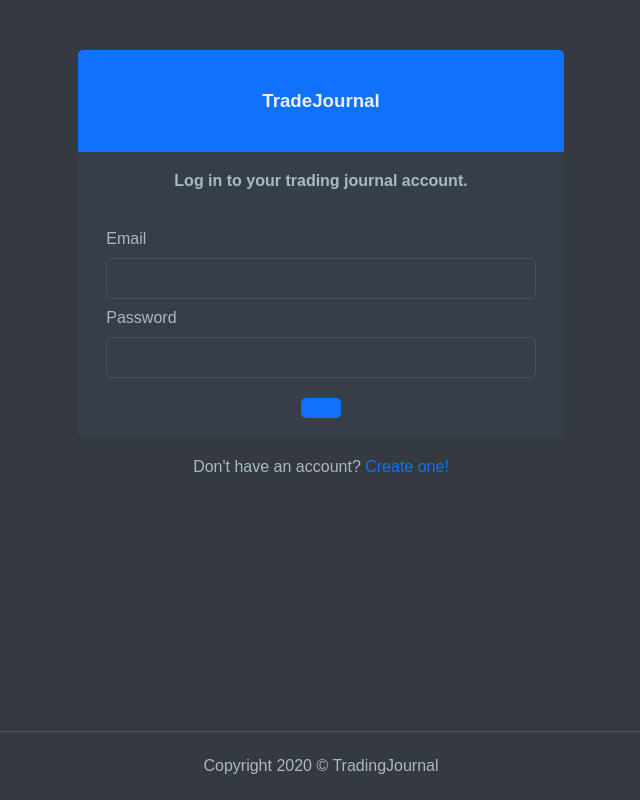
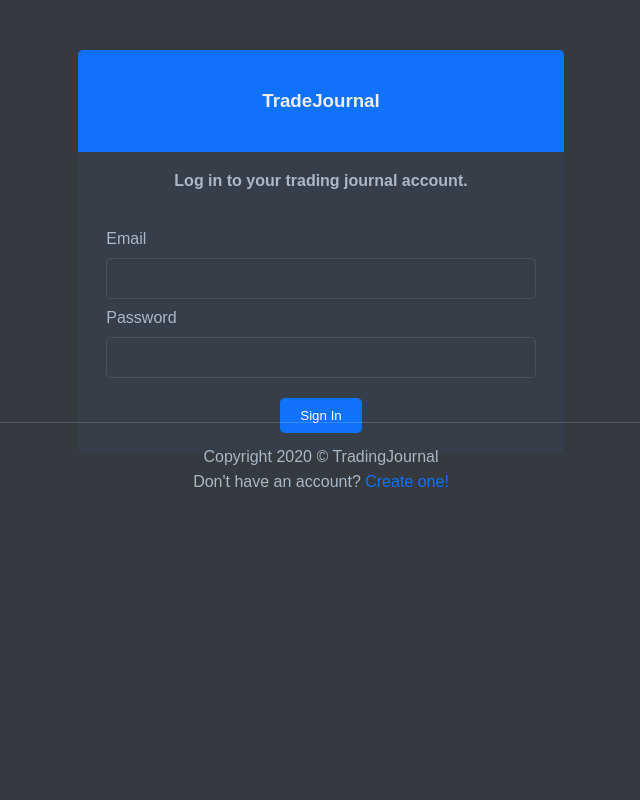
Before and after one commit to drozd1krystian/trading-journal, a React (Create React App) app: page /signin in a window 1280 px wide. Shown: the whole page, without its empty margins (319-959 px from the left). Built offline with nearby package versions, Linux system fonts and the light colour scheme; no server answers.

Commit message:
added page transition animation

```diff
--- a/src/App.js
+++ b/src/App.js
@@ -2,7 +2,7 @@ import DailyJournal from "./pages/DailyJournal";
 import Dashboard from "./pages/Dashboard";
 import EditJournal from "./pages/EditJournal";
 import "./sass/styles.scss";
-import { Switch, Route, Redirect } from "react-router-dom";
+import { Switch, Route, Redirect, useLocation } from "react-router-dom";
 import SignUp from "./pages/SignUp";
 import SignIn from "./pages/SignIn";
 import { useDispatch } from "react-redux";
@@ -11,20 +11,27 @@ import { checkUserSession, isLoading } from "./redux/User/user.actions";
 import AuthRoute from "./hoc/AuthRoute";
 import LoggingIn from "./components/Loaders/LoggingIn";
 import LoadingScreen from "./components/Loaders/LoadingScreen";
+import { AnimatePresence } from "framer-motion";
 
 function App() {
   const dispatch = useDispatch();
+  const location = useLocation();
 
   useEffect(() => {
     dispatch(isLoading());
     dispatch(checkUserSession());
   }, [dispatch]);
 
+  useEffect(() => {
+    window.scrollTo(0, 0);
+  }, [location]);
+
   return (
-    <div className="dark_theme" id="app">
+    <div className="app" id="app">
       <LoadingScreen />
       <LoggingIn />
-      <Switch>
+      <AnimatePresence>
+        <Switch location={location}>
           <AuthRoute exact path="/dashboard" component={Dashboard} />
           <AuthRoute exact path="/journal" component={DailyJournal} />
           <AuthRoute exact path="/edit-journal/:id" component={EditJournal} />
@@ -35,6 +42,7 @@ function App() {
             <Redirect to="/dashboard" />
           </Route>
         </Switch>
+      </AnimatePresence>
     </div>
   );
 }
--- a/src/layouts/auth.js
+++ b/src/layouts/auth.js
@@ -1,20 +1,45 @@
 import React from "react";
-import { Link } from "react-router-dom";
+import Footer from "../components/Footer";
+
+import { motion } from "framer-motion";
 
 const AuthLayout = (props) => {
   const { children } = props;
 
+  const pageVariants = {
+    initial: {
+      opacity: 0,
+      y: 0,
+    },
+    in: {
+      opacity: 1,
+      y: 0,
+    },
+    out: {
+      opacity: 0,
+    },
+  };
+
   return (
-    <div className="container">
-      <div className="row row-center mt-5 ">
-        <div className="col-4">
-          <div className="form">
-            <h3 className="form_logo text-center">TradeJournal</h3>
-            <div className="form_body bg-dark">{children}</div>
+    <>
+      <motion.div
+        className="container"
+        animate="in"
+        initial="initial"
+        exit="out"
+        variants={pageVariants}
+      >
+        <div className="row row-center mt-5 ">
+          <div className="col-4">
+            <div className="form">
+              <h3 className="form_logo text-center">TradeJournal</h3>
+              {children}
+            </div>
           </div>
         </div>
-      </div>
-    </div>
+      </motion.div>
+      <Footer />
+    </>
   );
 };
 
--- a/src/layouts/main.js
+++ b/src/layouts/main.js
@@ -2,18 +2,36 @@ import React from "react";
 import Footer from "../components/Footer";
 import Header from "../components/Header";
 import Menu from "../components/Menu";
+import { motion } from "framer-motion";
 
 const MainLayout = (props) => {
   const { children, title } = props;
+  const pageVariants = {
+    initial: {
+      opacity: 0,
+    },
+    in: {
+      opacity: 1,
+    },
+    out: {
+      opacity: 0,
+    },
+  };
   return (
     <>
       <Header />
       <Menu />
-      <div className="container">
+      <motion.div
+        className="container"
+        animate="in"
+        initial="initial"
+        exit="out"
+        variants={pageVariants}
+      >
         <h3 className="page_title">{title}</h3>
         <div className="content">{children}</div>
-        <Footer />
-      </div>
+      </motion.div>
+      <Footer />
     </>
   );
 };
--- a/src/pages/SignIn/index.js
+++ b/src/pages/SignIn/index.js
@@ -5,7 +5,6 @@ import "../SignUp/style.scss";
 import Input from "../../components/Input";
 import Button from "../../components/Button";
 import { Link, useHistory } from "react-router-dom";
-import Footer from "../../components/Footer";
 import { useDispatch, useSelector } from "react-redux";
 import { emailSignInStart } from "../../redux/User/user.actions";
 
@@ -39,8 +38,8 @@ const SignIn = (props) => {
   };
 
   return (
-    <>
-      <AuthLayout>
+    <AuthLayout>
+      <div className="form_body bg-dark">
         <div className="row row-center">
           <div className="col-8">
             <p className="text-center text-bold ">
@@ -67,10 +66,10 @@ const SignIn = (props) => {
             />
           </div>
           <div className="row row-center mt-2">
-            <Button value="Sign In" />
+            <Button>Sign In</Button>
           </div>
         </form>
-      </AuthLayout>
+      </div>
       <div className="container">
         <p className="text-center mt-2">
           Don't have an account?{" "}
@@ -79,8 +78,7 @@ const SignIn = (props) => {
           </Link>
         </p>
       </div>
-      <Footer />
-    </>
+    </AuthLayout>
   );
 };
 
--- a/src/pages/SignUp/index.js
+++ b/src/pages/SignUp/index.js
@@ -5,7 +5,6 @@ import "./style.scss";
 import Input from "../../components/Input";
 import Button from "../../components/Button";
 import { Link, useHistory } from "react-router-dom";
-import Footer from "../../components/Footer";
 import { useDispatch, useSelector } from "react-redux";
 import { emailSignUpStart } from "../../redux/User/user.actions";
 
@@ -31,8 +30,8 @@ const SignUp = (props) => {
   };
 
   return (
-    <>
-      <AuthLayout>
+    <AuthLayout>
+      <div className="form_body bg-dark">
         <div className="row row-center">
           <div className="col-8">
             <p className="text-center text-bold ">
@@ -67,10 +66,10 @@ const SignUp = (props) => {
             />
           </div>
           <div className="row row-center mt-2">
-            <Button value="Sign Up" />
+            <Button>Sign Up </Button>
           </div>
         </form>
-      </AuthLayout>
+      </div>
       <div className="container">
         <p className="text-center mt-2">
           Already have an account?{" "}
@@ -79,8 +78,7 @@ const SignUp = (props) => {
           </Link>
         </p>
       </div>
-      <Footer />
-    </>
+    </AuthLayout>
   );
 };
 
--- a/src/sass/styles.scss
+++ b/src/sass/styles.scss
@@ -52,6 +52,10 @@ a {
 ul,
 ol {
   list-style-position: inside;
+}
+
+.app {
+  position: relative;
 }
 
 .list-unstyled {
```
Lines whose indentation alone changed are shown as unchanged.
